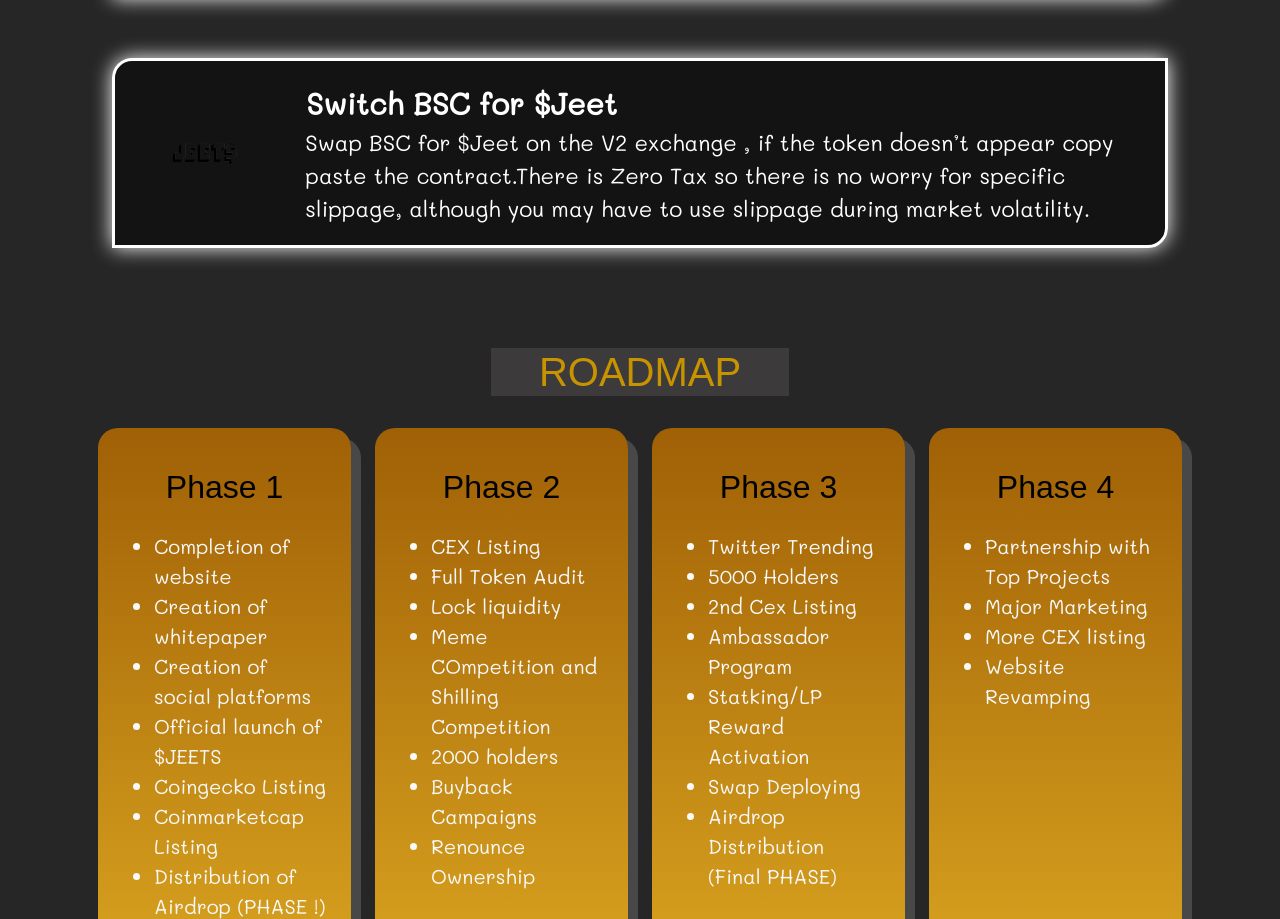
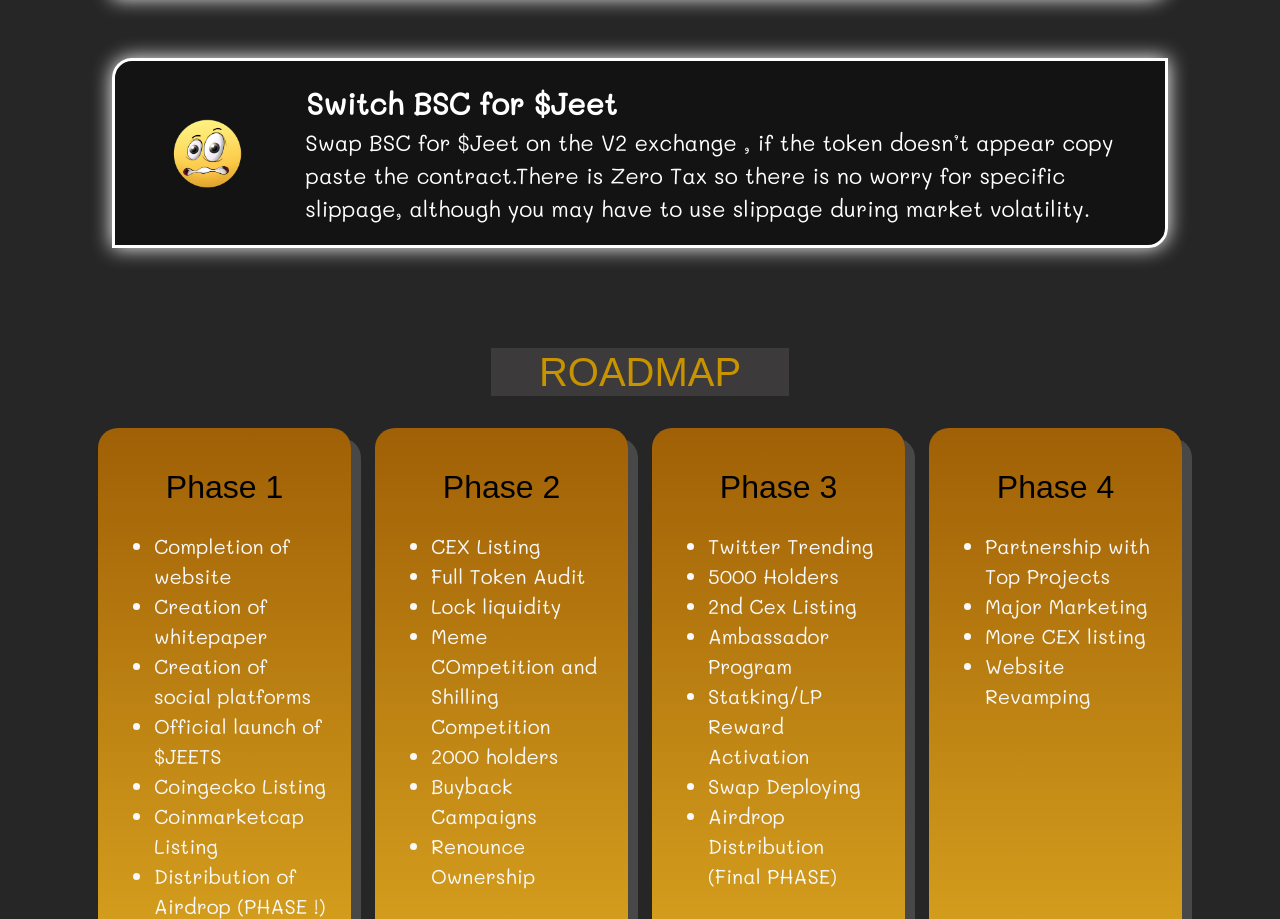
Before and after one commit to Sheriff10/nojeet, a React (Create React App) app: page / in a window 1280 px wide. Shown: the part 2699-3618 px from the top of the page. Built offline with nearby package versions, Linux system fonts and the light colour scheme; a web font is replaced by a local one.

Commit message:
redesign

```diff
--- a/src/components/how_to_buy.jsx
+++ b/src/components/how_to_buy.jsx
@@ -24,7 +24,7 @@
          "tXn"
       ),
       htbFunc(
-         "jeets.png",
+         "n.png",
          "Switch BSC for $Jeet",
          "Swap BSC for $Jeet on the V2 exchange , if the token doesn’t appear copy paste the contract.There is Zero Tax so there is no worry for specific slippage, although you may have to use slippage during market volatility.",
          "tXp"
```
